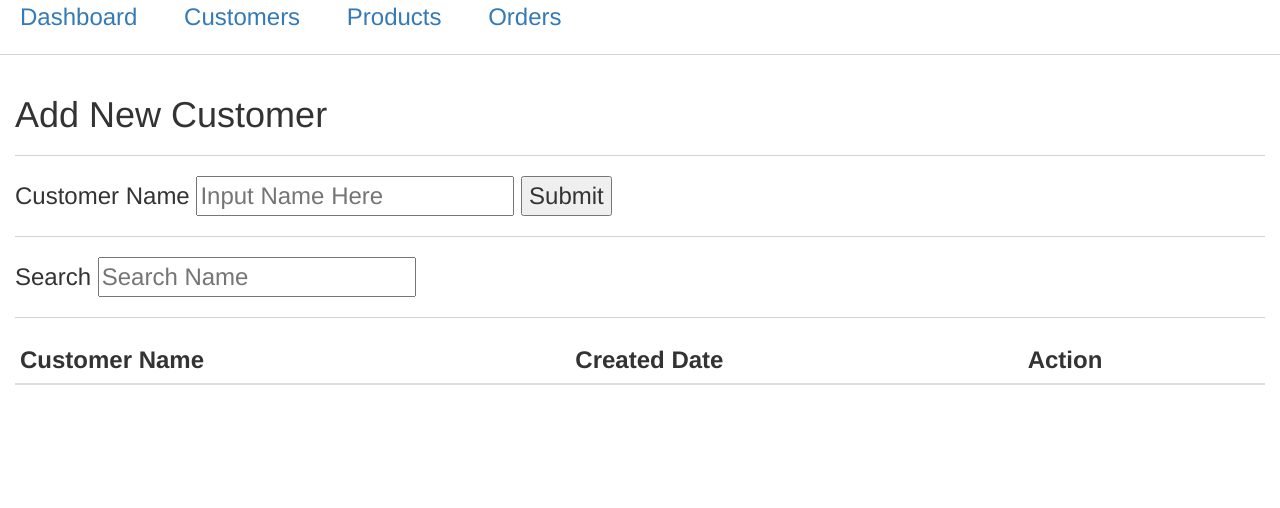
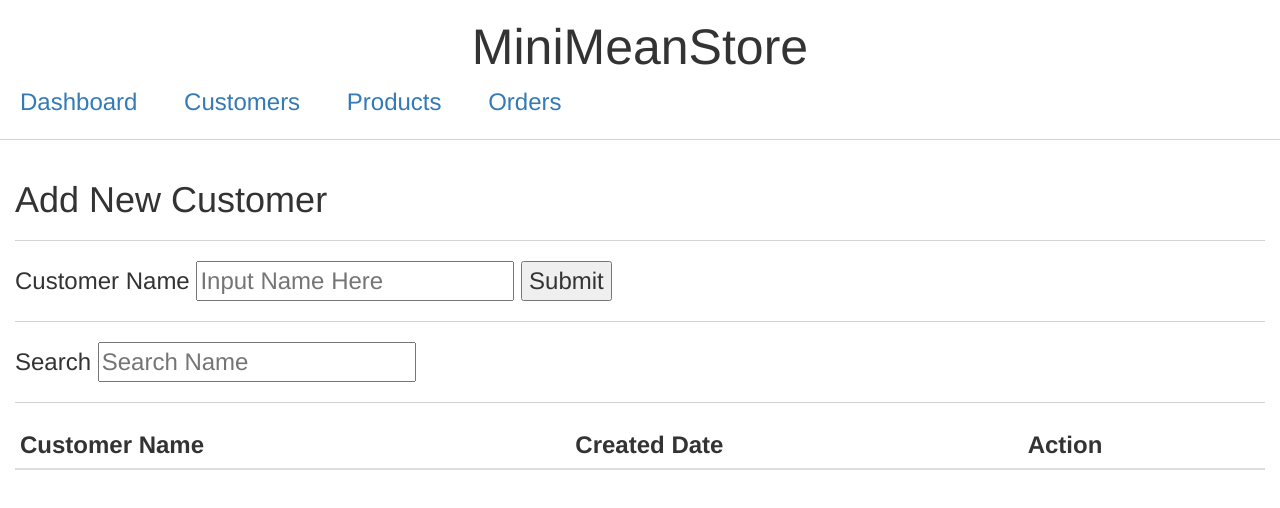
Before and after one commit to shawnlee5482/MiniMeanStore, a website: page client/index.html in a window 1280 px wide. Drawn offline with nearby package versions, Linux system fonts and the light colour scheme; some packages are replaced by stand-ins of ours; no server answers.

```diff
--- a/client/index.html
+++ b/client/index.html
@@ -328,6 +328,7 @@
 
   </head>
   <body>
+    <h1 class="main-title" >MiniMeanStore</h1>
     <div id="main" ng-app='myApp'>
         <a href="#dashboard" class="navibar">Dashboard</a>
         <a href="#customers" class="navibar">Customers</a>
--- a/client/main.css
+++ b/client/main.css
@@ -4,6 +4,11 @@
 
 hr {
     border-color: lightgrey;
+}
+
+.main-title {
+    text-align: center;
+    font-size: 50px;
 }
 
 .navibar {
```
Also changed, not shown: MiniMean.png (added).
